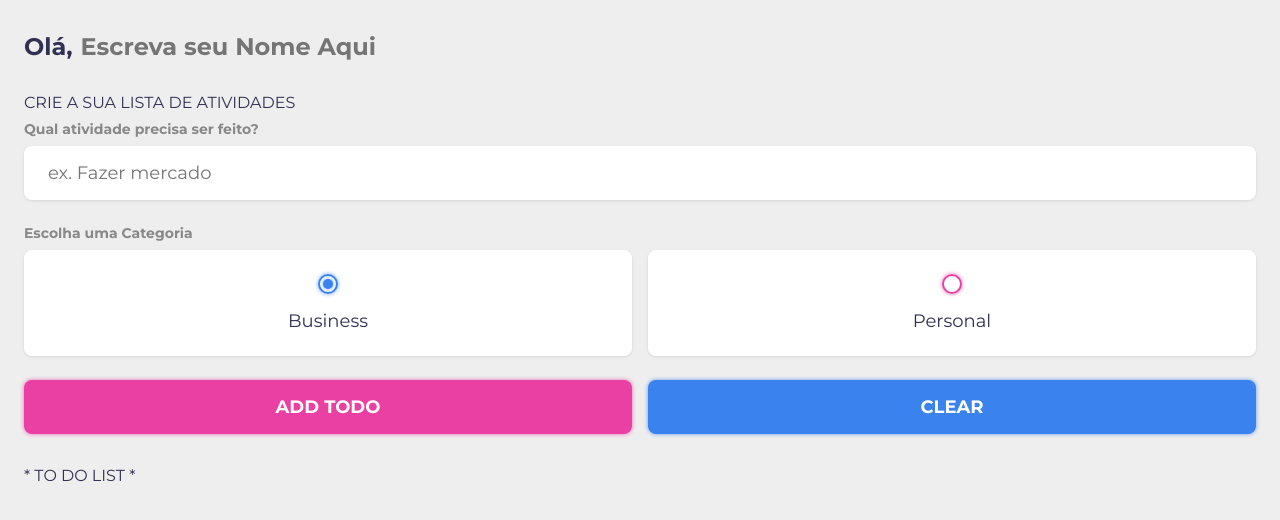
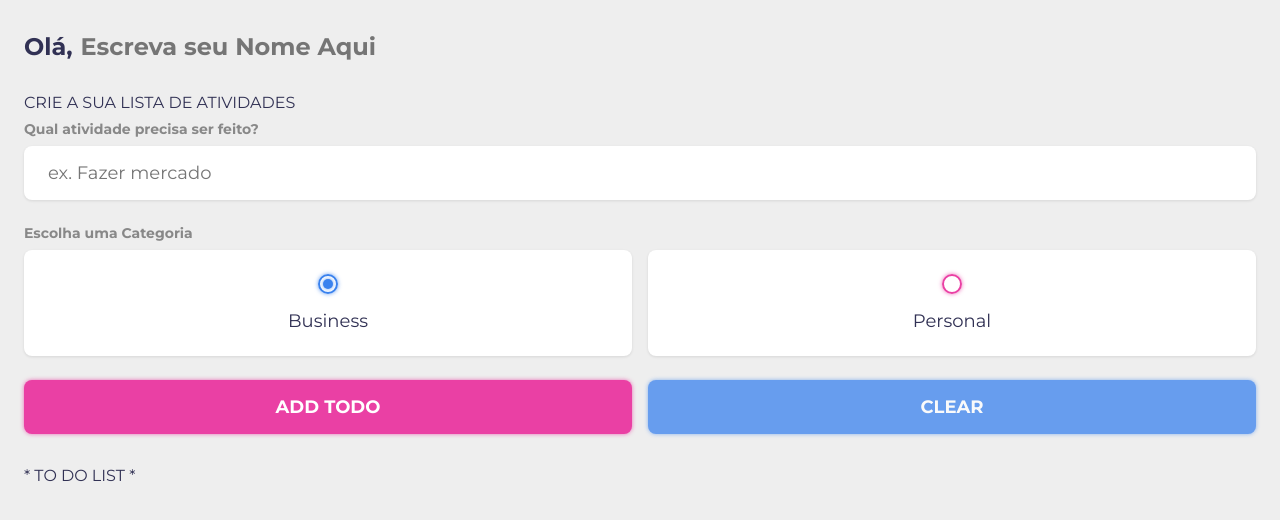
Before and after one commit to MANUCISNE/ToDoTheList---JS, a plain HTML site: page index.html in a window 1280 px wide. In both pictures the pointer is over the button "CLEAR". Drawn offline with Linux system fonts and the light colour scheme.

Commit message:
Update main.css

```diff
--- a/main.css
+++ b/main.css
@@ -170,6 +170,10 @@ input:checked ~ .bubble::after {
 	transition: 0.2s ease-out;
 }
 
+.create-todo button[theme="blue"]:hover {
+	opacity: 0.75;
+}
+
 .create-todo input[type="submit"] {
 	display: block;
 	width: 100%;
```
